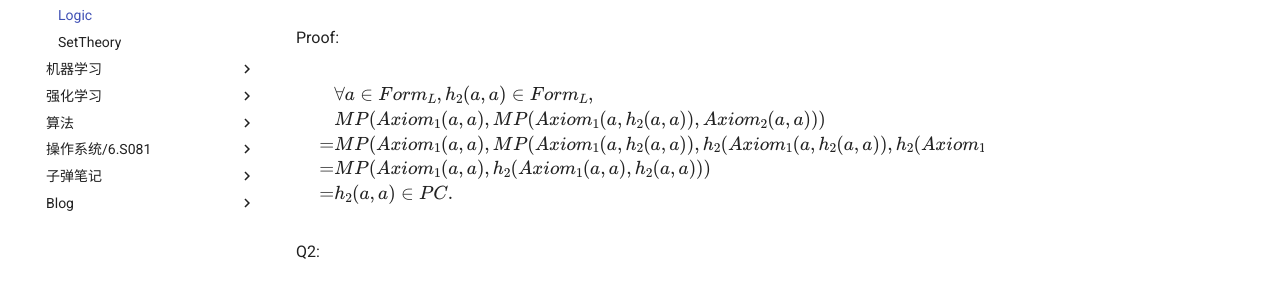
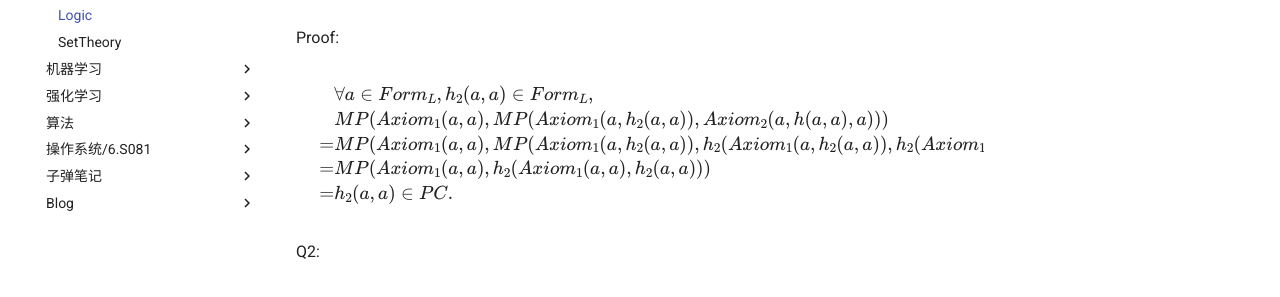
Before and after one commit to ColorlessBoy/Notes, an MkDocs documentation site: the page built from docs/Math/Logic.md, in a window 1280 px wide and 900 px high, scrolled down 756 px. Shown: the part 174-471 px from the top of the window. Built offline with MkDocs 1.6.1 and Material for MkDocs 9.7.7, drawn with Linux system fonts in a browser that asks for light colours; comment, search, counter and statistics services are not loaded.

Commit message:
modify SetTheory

```diff
--- a/docs/Math/Logic.md
+++ b/docs/Math/Logic.md
@@ -53,7 +53,7 @@ Proof:
 $$
 \begin{align}
 &\forall a \in Form_L, h_2(a, a) \in Form_L,\\
-&MP(Axiom_1(a, a), MP(Axiom_1(a, h_2(a, a)), Axiom_2(a, a))) \\
+&MP(Axiom_1(a, a), MP(Axiom_1(a, h_2(a, a)), Axiom_2(a, h(a, a), a))) \\
 =& MP(Axiom_1(a, a), MP(Axiom_1(a, h_2(a, a)), h_2(Axiom_1(a, h_2(a, a)), h_2(Axiom_1(a, a), h_2(a, a))))) \\
 =& MP(Axiom_1(a, a), h_2(Axiom_1(a, a), h_2(a, a)))\\
 =&h_2(a, a) \in PC.
```
